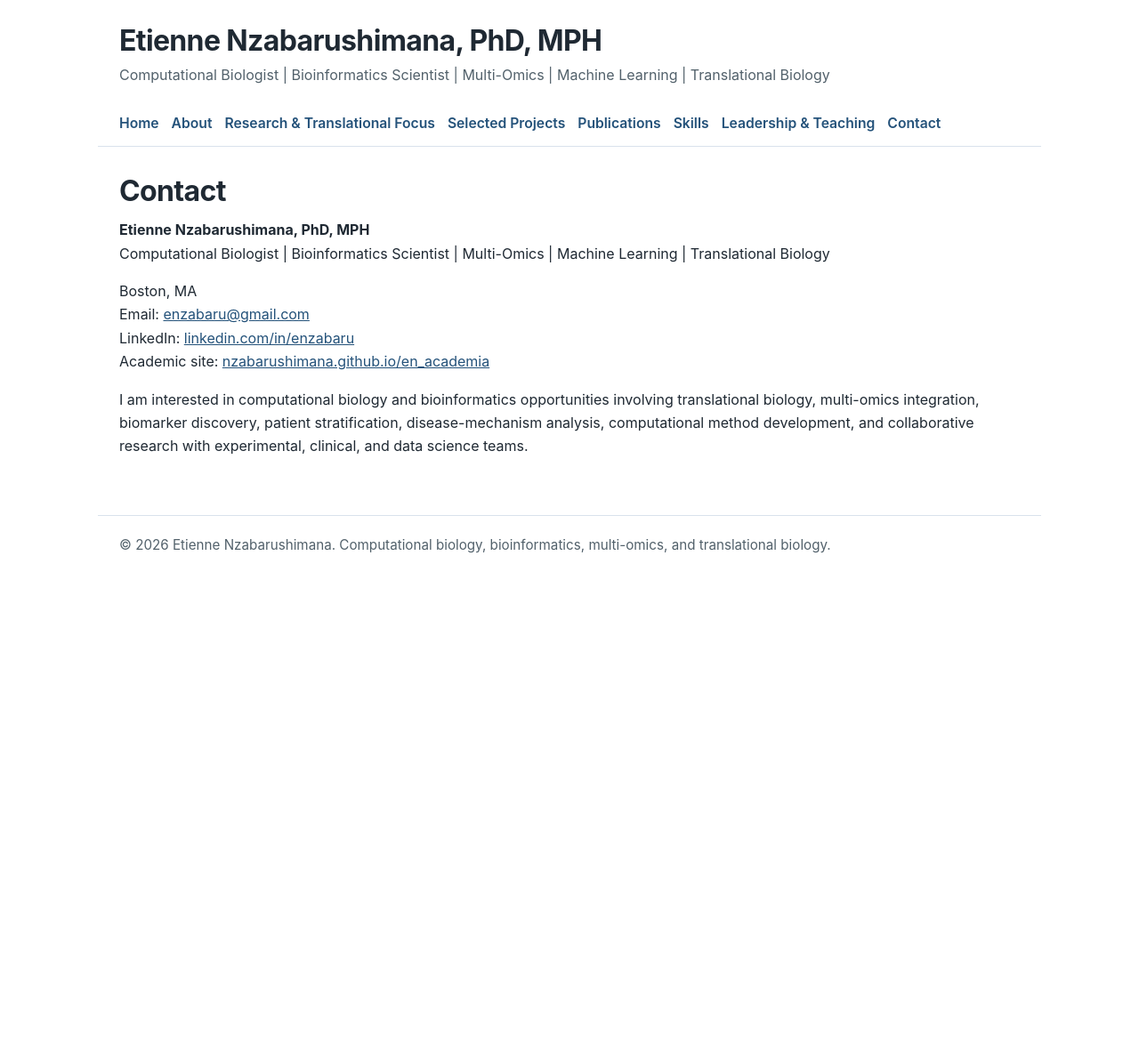
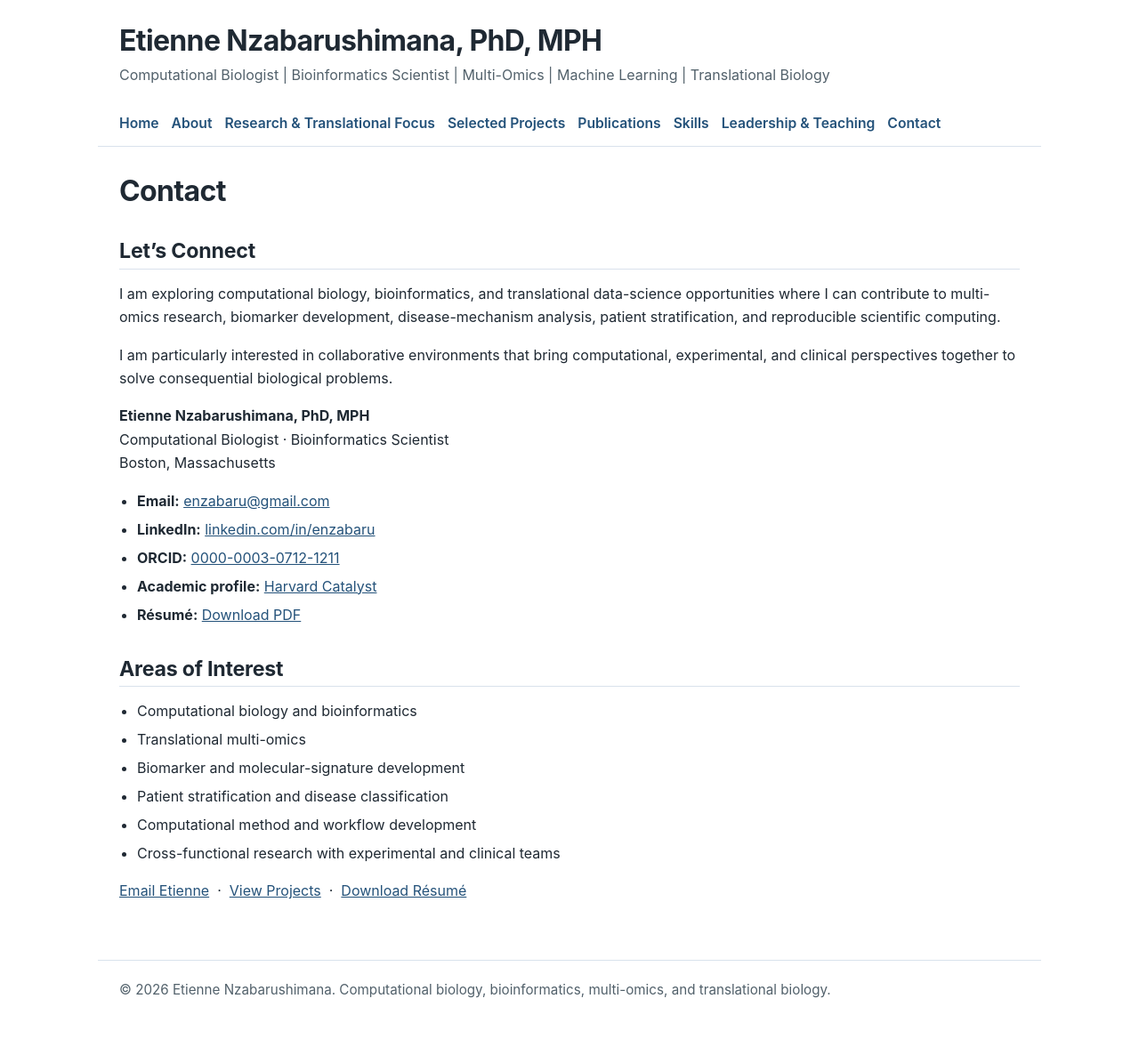
Before and after one commit to Nzabarushimana/nzabarushimana.github.io, a Jekyll site: the page built from contact.md, in a window 1280 px wide. Shown: the whole page at 89% size. Built offline with Jekyll 4.4.1, drawn with Linux system fonts in a browser that asks for light colours; before the commit the page ends 900 px from its top, so only the background shows below that.

Commit message:
Update contact.md

```diff
--- a/contact.md
+++ b/contact.md
@@ -1,17 +1,35 @@
 ---
 layout: default
 title: Contact
+description: Contact computational biologist Etienne Nzabarushimana about bioinformatics, multi-omics, biomarker, and translational research opportunities.
 permalink: /contact/
 ---
 
 # Contact
 
+## Let&rsquo;s Connect
+
+I am exploring computational biology, bioinformatics, and translational data-science opportunities where I can contribute to multi-omics research, biomarker development, disease-mechanism analysis, patient stratification, and reproducible scientific computing.
+
+I am particularly interested in collaborative environments that bring computational, experimental, and clinical perspectives together to solve consequential biological problems.
+
 **Etienne Nzabarushimana, PhD, MPH**
-Computational Biologist | Bioinformatics Scientist | Multi-Omics | Machine Learning | Translational Biology
+Computational Biologist &middot; Bioinformatics Scientist
+Boston, Massachusetts
 
-Boston, MA
-Email: [enzabaru@gmail.com](mailto:enzabaru@gmail.com)
-LinkedIn: [linkedin.com/in/enzabaru](https://www.linkedin.com/in/enzabaru)
-Academic site: [nzabarushimana.github.io/en_academia](https://nzabarushimana.github.io/en_academia)
+- **Email:** [enzabaru@gmail.com](mailto:enzabaru@gmail.com)
+- **LinkedIn:** [linkedin.com/in/enzabaru](https://www.linkedin.com/in/enzabaru)
+- **ORCID:** [0000-0003-0712-1211](https://orcid.org/0000-0003-0712-1211)
+- **Academic profile:** [Harvard Catalyst](https://connects.catalyst.harvard.edu/Profiles/display/Person/209693)
+- **R&eacute;sum&eacute;:** [Download PDF]({{ '/assets/Etienne_Nzabarushimana_Resume.pdf' | relative_url }})
 
-I am interested in computational biology and bioinformatics opportunities involving translational biology, multi-omics integration, biomarker discovery, patient stratification, disease-mechanism analysis, computational method development, and collaborative research with experimental, clinical, and data science teams.
+## Areas of Interest
+
+- Computational biology and bioinformatics
+- Translational multi-omics
+- Biomarker and molecular-signature development
+- Patient stratification and disease classification
+- Computational method and workflow development
+- Cross-functional research with experimental and clinical teams
+
+[Email Etienne](mailto:enzabaru@gmail.com) &nbsp;&middot;&nbsp; [View Projects]({{ '/selected-projects/' | relative_url }}) &nbsp;&middot;&nbsp; [Download R&eacute;sum&eacute;]({{ '/assets/Etienne_Nzabarushimana_Resume.pdf' | relative_url }})
```
